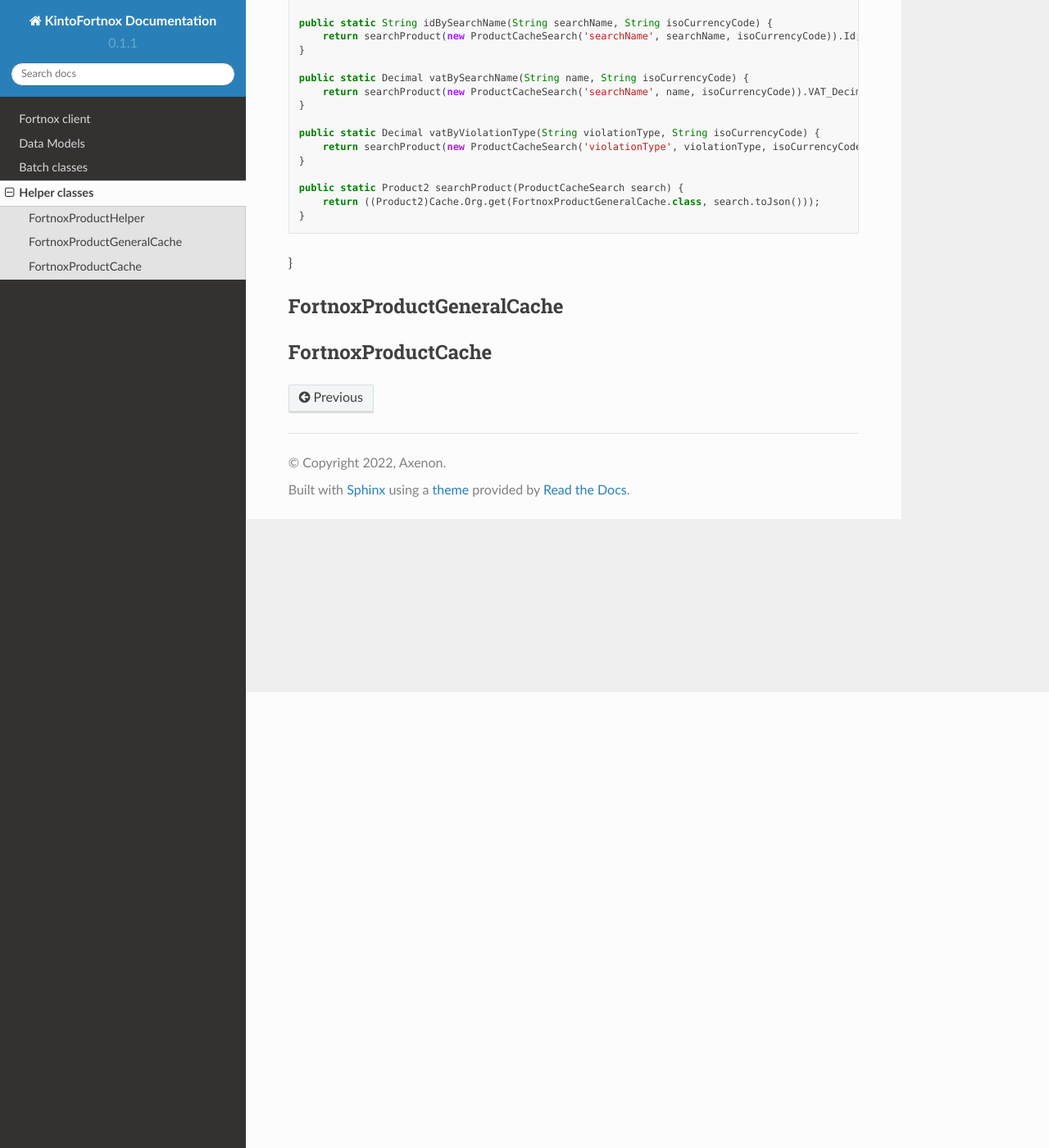
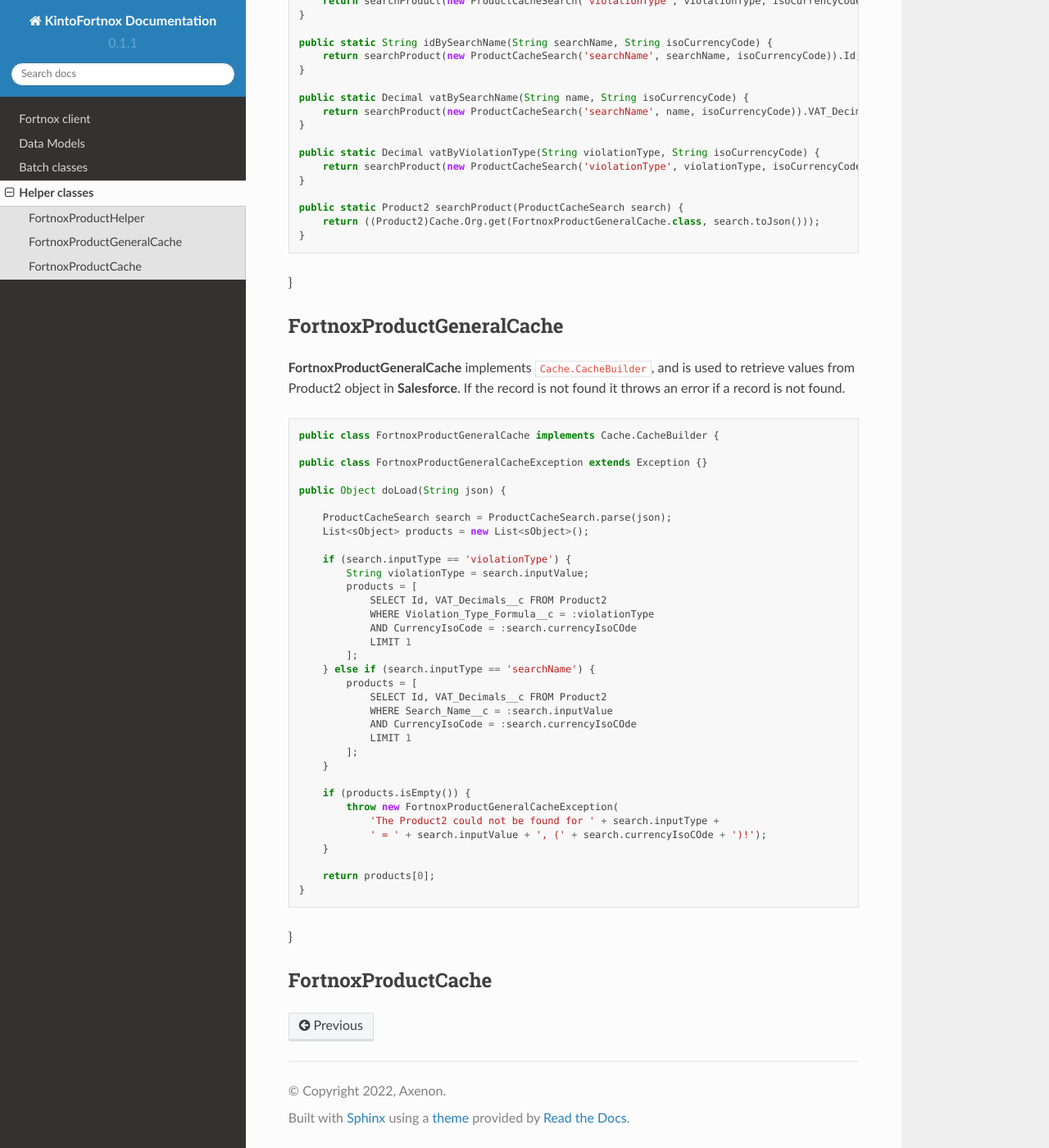
Before and after one commit to AxenonDevOps/KintoFortnoxDocs, a Sphinx documentation site: the page built from docs/source/helper_classes.rst, in a window 1280 px wide and 1400 px high, scrolled down 556 px. Shown: the whole window at 82% size. Built offline with Sphinx 7.4.7 and the Read the Docs theme 2.0.0, drawn with Linux system fonts in a browser that asks for light colours; some of the changed text lies outside the part shown.

Commit message:
added more doc

```diff
--- a/docs/source/helper_classes.rst
+++ b/docs/source/helper_classes.rst
@@ -6,14 +6,14 @@
 FortnoxProductHelper
 ---------------------
 
-**FortNoxProductHelper** class is a wrapper class for
+**FortnoxProductHelper** class is a wrapper class for
 :ref:`**fortnoxproductgeneralcache**<helper_classes:fortnoxproductgeneralcache>`.
 ``idByViolationType()``, ``idBySearchName()``, ``vatBySearchName()``, ``vatByViolationType()``,
 returns the ``searchProduct()`` method which initiates a new ``ProductCacheSearch`` class with
 arguments from the respective methods and serializes it to JSON. ``searchProduct()`` in turn calls
 ``Cache.Org.get(cacheBuilder, key)`` where the class that implements ``cacheBuilder`` is ``FortnoxProductGeneralCache``.
 This minimizes SOQL query run against the Product2 object since ``FortnoxProductGeneralCache`` caches the results of a
-SOQL query.
+SOQL query. The **FortnoxProductHelper** is primairly used in :doc:`/BatchCreateFortnoxPaymentFromPayment`.
 
 .. code-block:: javascript
 
@@ -44,5 +44,47 @@
 FortnoxProductGeneralCache
 ---------------------------
 
+**FortnoxProductGeneralCache** implements ``Cache.CacheBuilder``, and is used to
+retrieve values from Product2 object in **Salesforce**. If the record is not found
+it throws an error if a record is not found.
+
+.. code-block:: javascript
+
+    public class FortnoxProductGeneralCache implements Cache.CacheBuilder {
+
+    public class FortnoxProductGeneralCacheException extends Exception {}
+
+    public Object doLoad(String json) {
+
+        ProductCacheSearch search = ProductCacheSearch.parse(json);
+        List<sObject> products = new List<sObject>();
+
+        if (search.inputType == 'violationType') {
+            String violationType = search.inputValue;
+            products = [
+                SELECT Id, VAT_Decimals__c FROM Product2
+                WHERE Violation_Type_Formula__c = :violationType
+                AND CurrencyIsoCode = :search.currencyIsoCOde
+                LIMIT 1
+            ];
+        } else if (search.inputType == 'searchName') {
+            products = [
+                SELECT Id, VAT_Decimals__c FROM Product2
+                WHERE Search_Name__c = :search.inputValue
+                AND CurrencyIsoCode = :search.currencyIsoCOde
+                LIMIT 1
+            ];
+        }
+
+        if (products.isEmpty()) {
+            throw new FortnoxProductGeneralCacheException(
+                'The Product2 could not be found for ' + search.inputType +
+                ' = ' + search.inputValue + ', (' + search.currencyIsoCOde + ')!');
+        }
+
+        return products[0];
+    }
+}
+
 FortnoxProductCache
 --------------------
```
